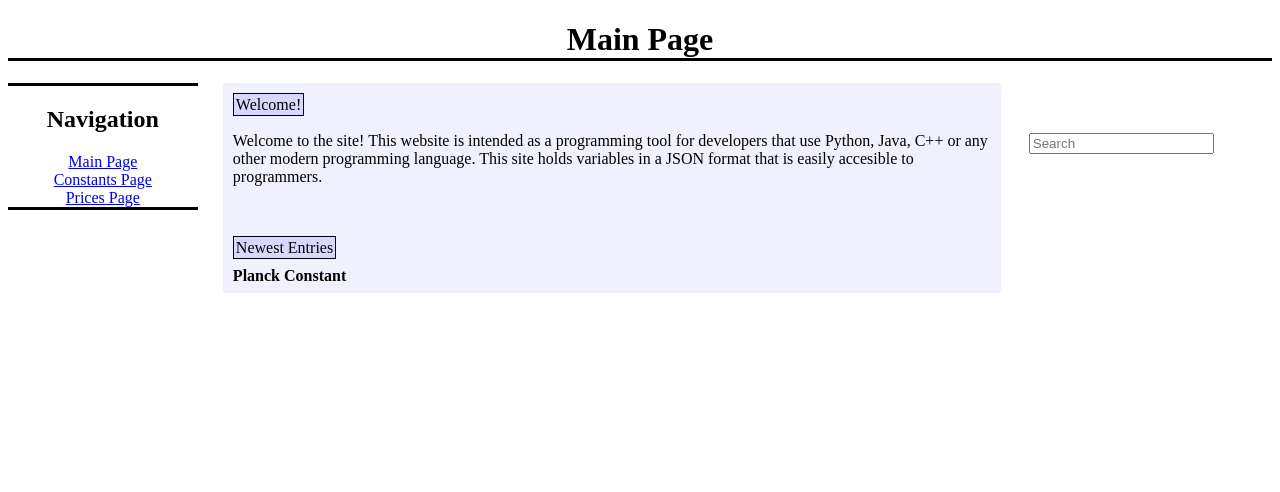
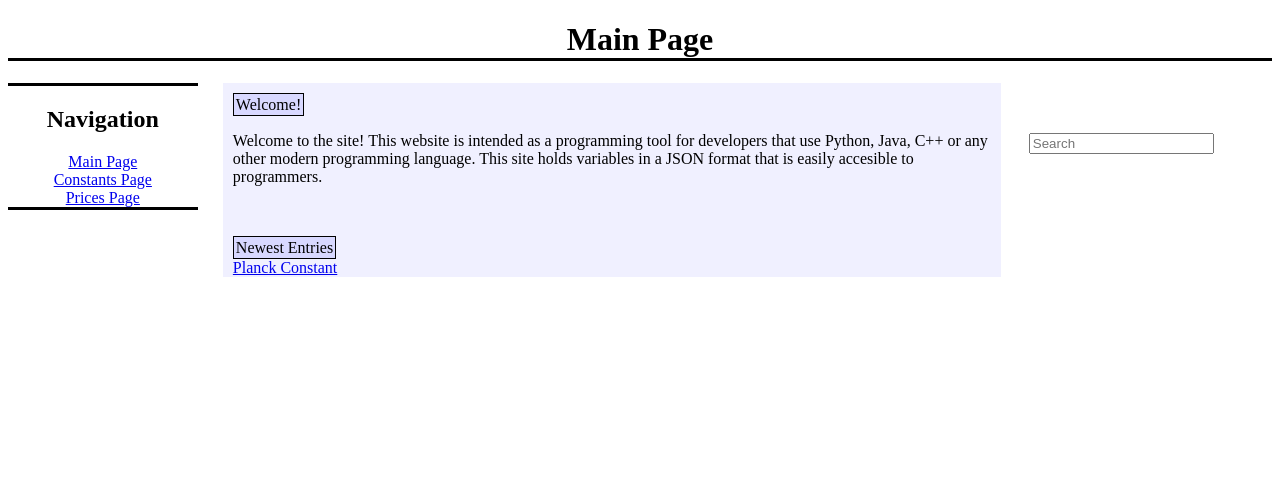
Before and after one commit to jmfernandes/welcome-page, a Flask app: page / in a window 1280 px wide. Shown: the top 492 px of the page. Run offline with Flask 2, Linux system fonts and the light colour scheme.

Commit message:
changed link

```diff
--- a/templates/index.html
+++ b/templates/index.html
@@ -5,7 +5,7 @@
         <link rel="stylesheet" type="text/css" href="file:///Users/josh/Heroku/welcomepage/templates/static/bootstrap.css" />
         <title>Main Page</title>
         <style>
-            b:hover {color:#0000FF;}
+            .secondarylinks a:hover {color:#0000FF;padding:8px 0px;}
             H1 {border-width: 1;
                 border-bottom:solid black; text-align: center}
             body{ background-color: white;}
@@ -52,8 +52,8 @@
                 <div class="section3-3" style="float: top" align="left">
                    Newest Entries
                 </div>
-                <div class="section3-4" style="float: top" align="left">
-                    <b href="http://constants.herokuapp.com/physics/planck_constant">Planck Constant</b>
+                <div class="secondarylinks" style="float: top" align="left">
+                    <a href="http://constants.herokuapp.com/physics/planck_constant">Planck Constant</a>
                 </div>
             </div>
 
```
